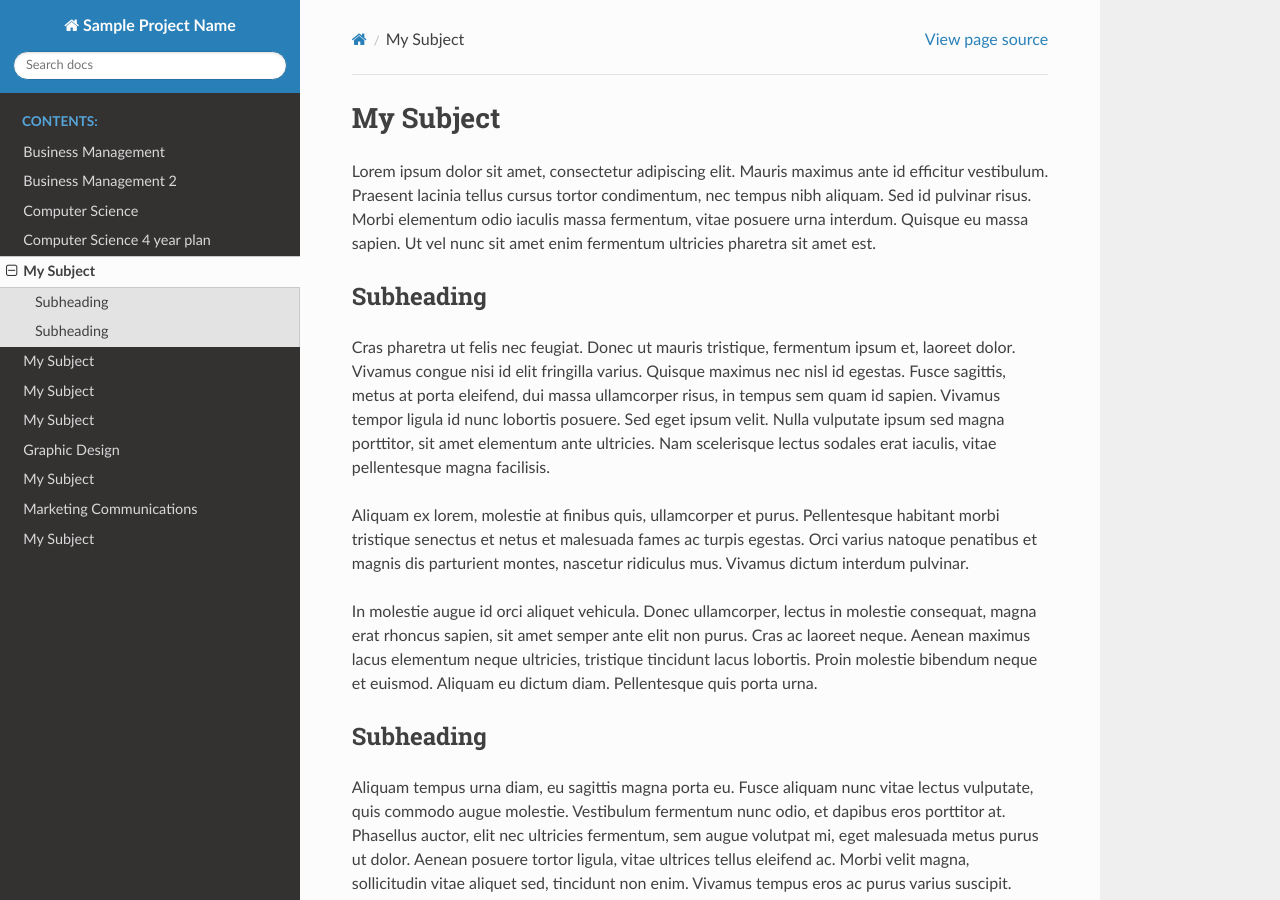
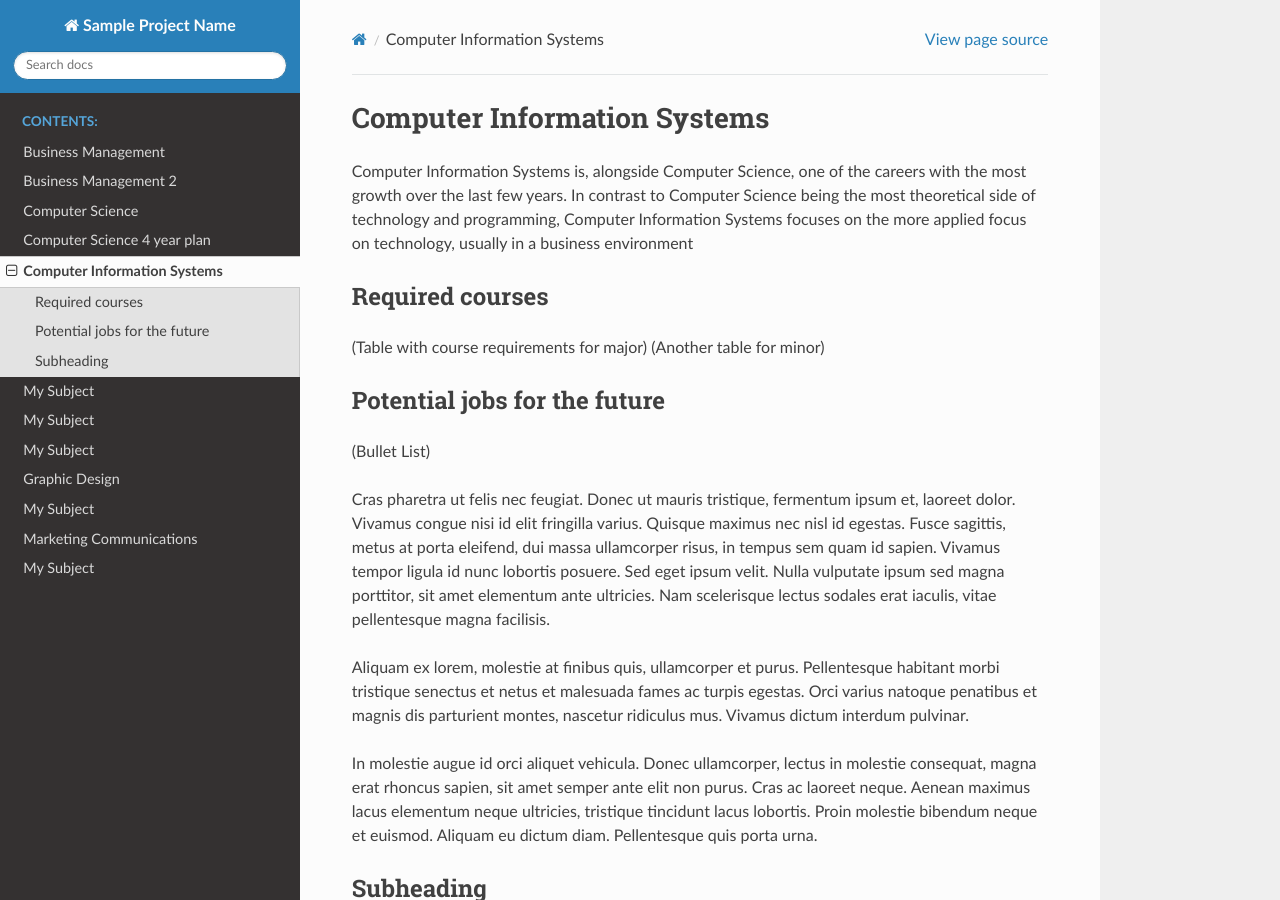
Before and after one commit to burnskatie/majors_template, a Sphinx documentation site: the page built from source/computer_information_systems/index.rst, in a window 1280 px wide and 900 px high. Built offline with Sphinx 7.4.7 and the Read the Docs theme 2.0.0, drawn with Linux system fonts in a browser that asks for light colours.

Commit message:
work on CIS

```diff
--- a/source/computer_information_systems/index.rst
+++ b/source/computer_information_systems/index.rst
@@ -1,14 +1,19 @@
-My Subject
-==========
+Computer Information Systems
+============================
 
-Lorem ipsum dolor sit amet, consectetur adipiscing elit. Mauris maximus ante id
-efficitur vestibulum. Praesent lacinia tellus cursus tortor condimentum, nec
-tempus nibh aliquam. Sed id pulvinar risus. Morbi elementum odio iaculis massa
-fermentum, vitae posuere urna interdum. Quisque eu massa sapien. Ut vel nunc sit
-amet enim fermentum ultricies pharetra sit amet est.
+Computer Information Systems is, alongside Computer Science, one of the careers
+with the most growth over the last few years. In contrast to Computer Science
+being the most theoretical side of technology and programming, Computer Information
+Systems focuses on the more applied focus on technology, usually in a business environment
 
-Subheading
-----------
+Required courses
+----------------
+(Table with course requirements for major)
+(Another table for minor)
+
+Potential jobs for the future
+-----------------------------
+(Bullet List)
 
 Cras pharetra ut felis nec
 feugiat. Donec ut mauris tristique, fermentum ipsum et, laoreet dolor. Vivamus
```
